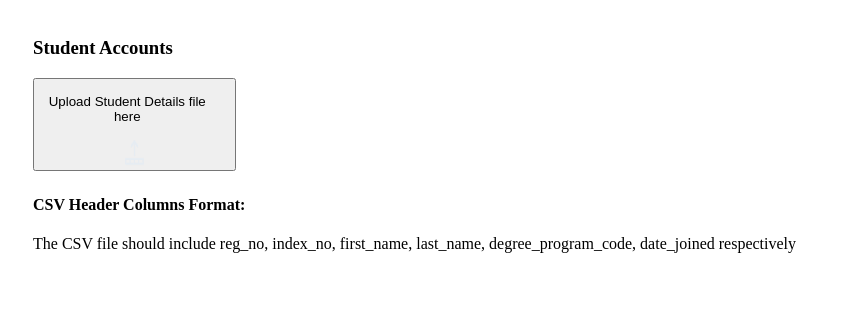
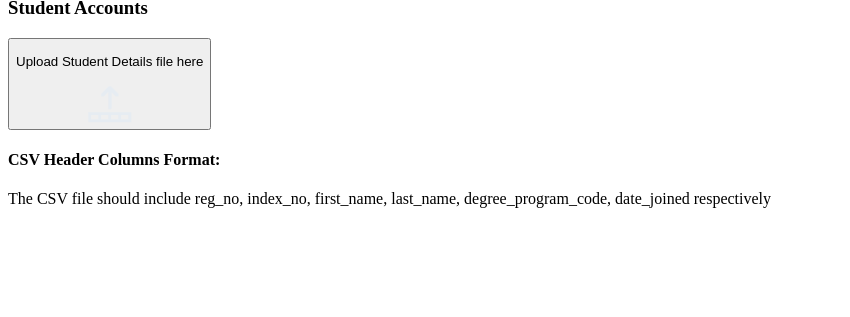
Before and after one commit to Fusion-0-1/lambda-learn, a PHP site: template views/account_creation.php in a window 1280 px wide. Shown: the part 535-852 px from the top of the page, without its empty margins (0-850 px from the left). After the commit the page ends 743 px from the top, so only its background shows below. Run offline with PHP 8.4, Linux system fonts and the light colour scheme; the template is opened without the code that fills it: most values are stand-ins (such as "Sample title", 1, 10 or a date in 2020).

Commit message:
Move file upload css from css/account_creation.css to main.css

```diff
--- a/public/css/account_creation.css
+++ b/public/css/account_creation.css
@@ -1,30 +1,3 @@
-#student-csv-upload {
-    padding: 40px 25px;
-}
-
-.upload-icon{
-    max-height: 30px;
-    max-width: 30px;
-    height: 10%;
-    width: 10%;
-}
-
-#student-csv-upload h4 {
-    margin-top: 25px;
-}
-
-#student-csv-upload > p {
-    margin-top: 25px;
-}
-
-#student-csv-upload button div {
-    width: 100%;
-}
-
-#student-csv-upload button div p {
-    width: 92%;
-}
-
 #stu-id-list {
     height: 65px;
     overflow-y: scroll;
--- a/views/account_creation.php
+++ b/views/account_creation.php
@@ -27,7 +27,7 @@
     </div>
 </div>
 
-<div id="student-csv-upload" class="border main-container v-center flex-gap responsive-container">
+<div id="file-upload-container" class="border main-container v-center flex-gap responsive-container">
     <form id="student-csv-upload-form" class="border main-container flex flex-column" action="/upload_student_csv" method="post" enctype="multipart/form-data">
         <input id="file-input-field" type="file" name="file" id="file" accept=".csv" hidden>
         <h3 class="page-header">Student Accounts</h3>
```
Also changed, not shown: public/css/main.css (+41 -1 lines).
